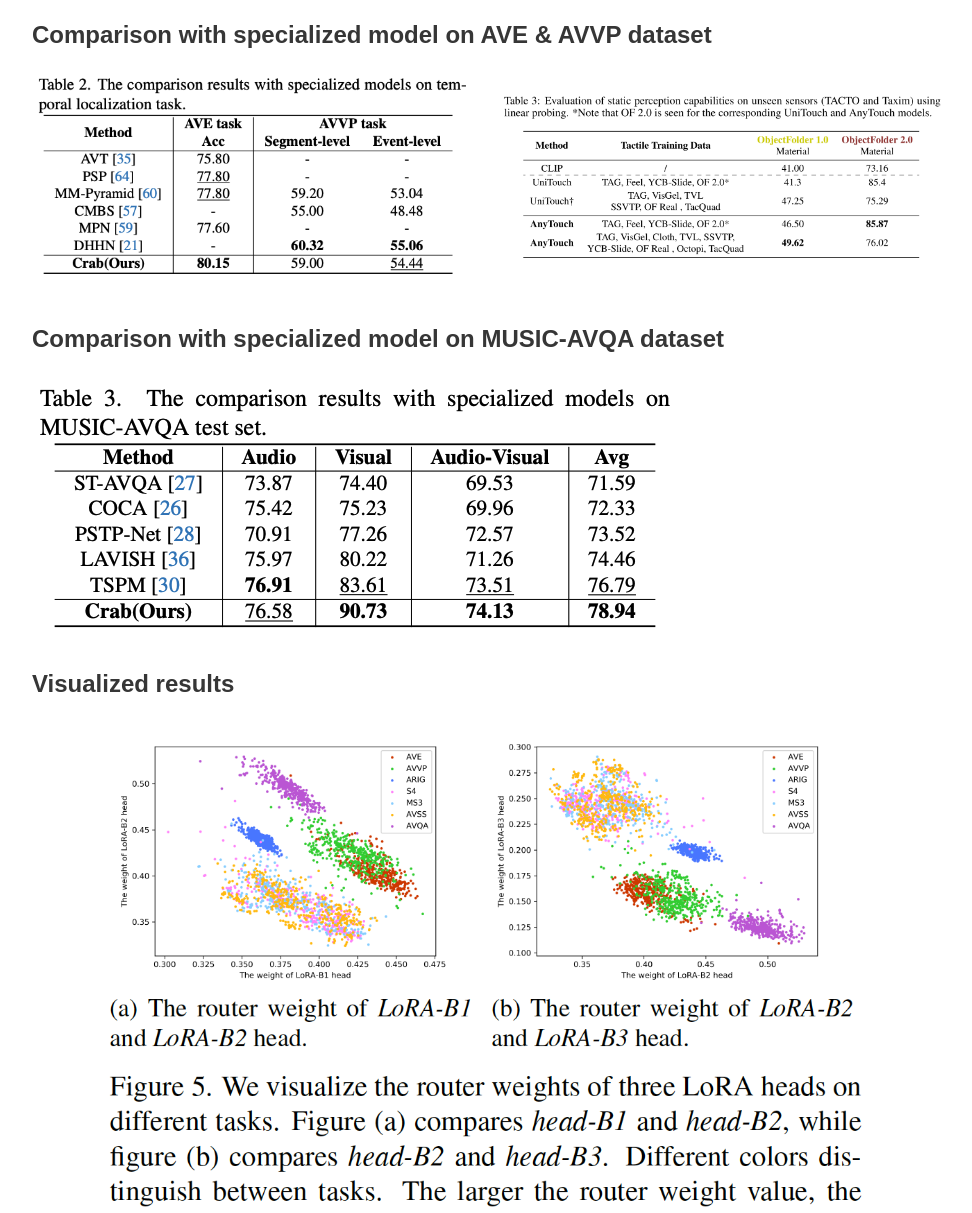
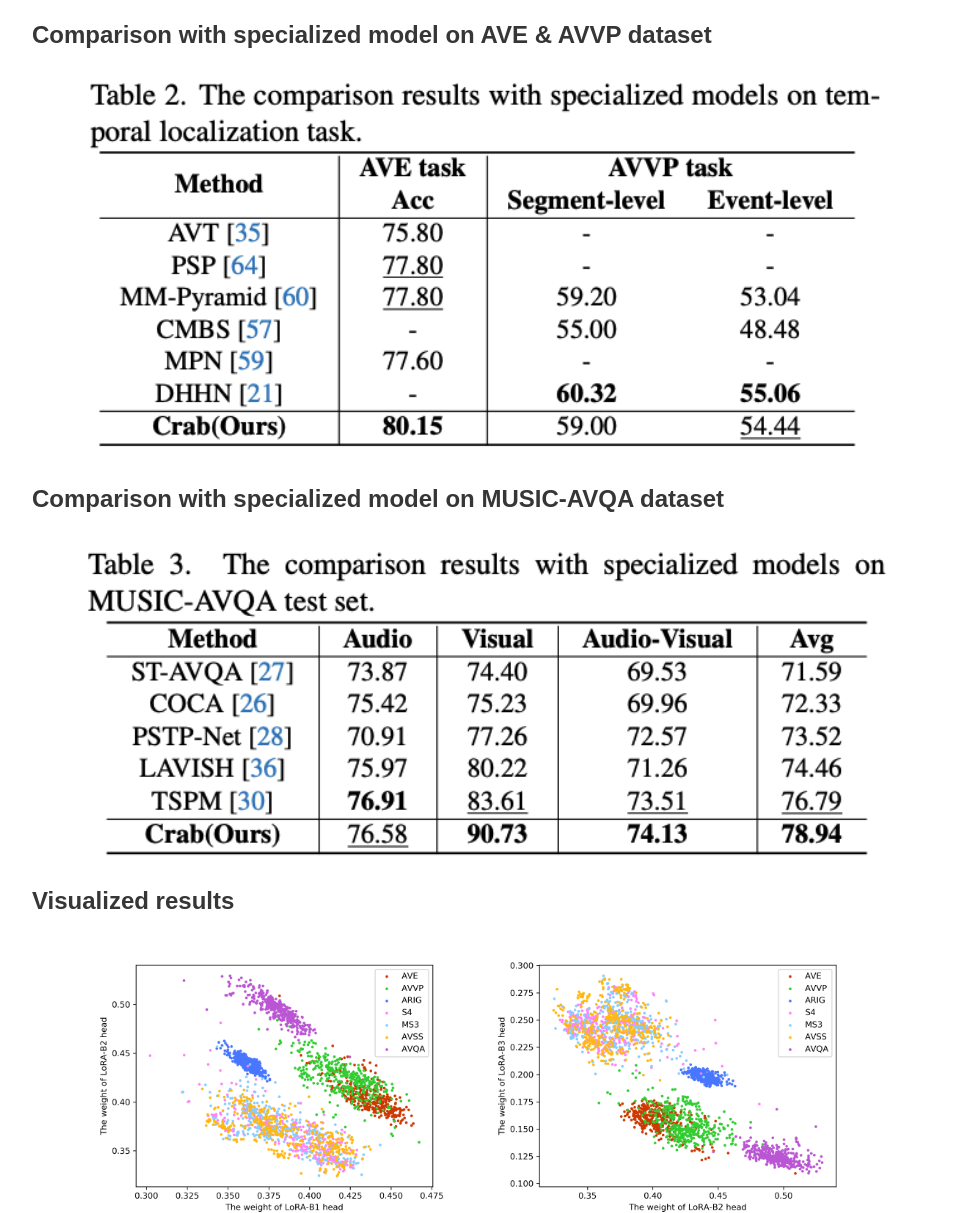
Before and after one commit to GeWu-Lab/Crab, a plain HTML site: page index.html in a window 1280 px wide. Shown: the part 3100-4313 px from the top of the page, without its empty margins (152-1124 px from the left). Drawn offline with nearby package versions, Linux system fonts and the light colour scheme; some packages are replaced by stand-ins of ours; some icons are missing; a web font is replaced by a local one.

Commit message:
Update index.html

```diff
--- a/index.html
+++ b/index.html
@@ -306,7 +306,10 @@
                 </h2> -->
 
                 <h2 class="title is-4">Comparison with specialized model on AVE & AVVP dataset</h2>
-                <div class="container is-max-desktop">
+                <img src='./static/images/result3.png'
+                    style="margin-top: 5px; margin-bottom: 10px; display: block; margin-left: auto; margin-right: auto;"
+                    width="90%">
+<!--                 <div class="container is-max-desktop">
                     <div class="columns is-centered" style="display: flex; align-items: center; margin-bottom: 0px;">
                         <div class="column">
                             <img src='./static/images/result3.png'>
@@ -316,7 +319,7 @@
                             <img src='./static/images/result4.png'>
                         </div>
                     </div>
-                </div>
+                </div> -->
                 <div class="content has-text-justified">
 <!--                     <p>
                         The comparison results with specialized models on temporal localization task.
@@ -325,17 +328,21 @@
 
 
                 <h2 class="title is-4">Comparison with specialized model on MUSIC-AVQA dataset</h2>
-                <img src='./static/images/result2.png' style=" margin-bottom: 5px;">
+<!--                 <img src='./static/images/result2.png' style=" margin-bottom: 5px;"> -->
+                 <img src='./static/images/result2.png'
+                    style="margin-top: 5px; margin-bottom: 10px; display: block; margin-left: auto; margin-right: auto;"
+                    width="90%">
                 <div class="content has-text-justified">
 <!--                     <p>
                         The comparison results with specialized models on MUSIC-AVQA test set.
                     </p> -->
                 </div>
 
+
                 <h2 class="title is-4">Visualized results</h2>
-                <img src='./static/images/result5.png'
-                    style="margin-top: 12px; margin-bottom: 10px; display: block; margin-left: auto; margin-right: auto;"
-                    width="85%">
+               <img src='./static/images/result5.png'
+                    style="margin-top: 5px; margin-bottom: 10px; display: block; margin-left: auto; margin-right: auto;"
+                    width="90%">
                 <div class="content has-text-justified">
 <!--                     <p>To test the dynamic perception capability of our method in real-world object manipulation tasks,
                         we conduct experiments on a real-world task: fine-grained pouring. The robot arm must rely
```
